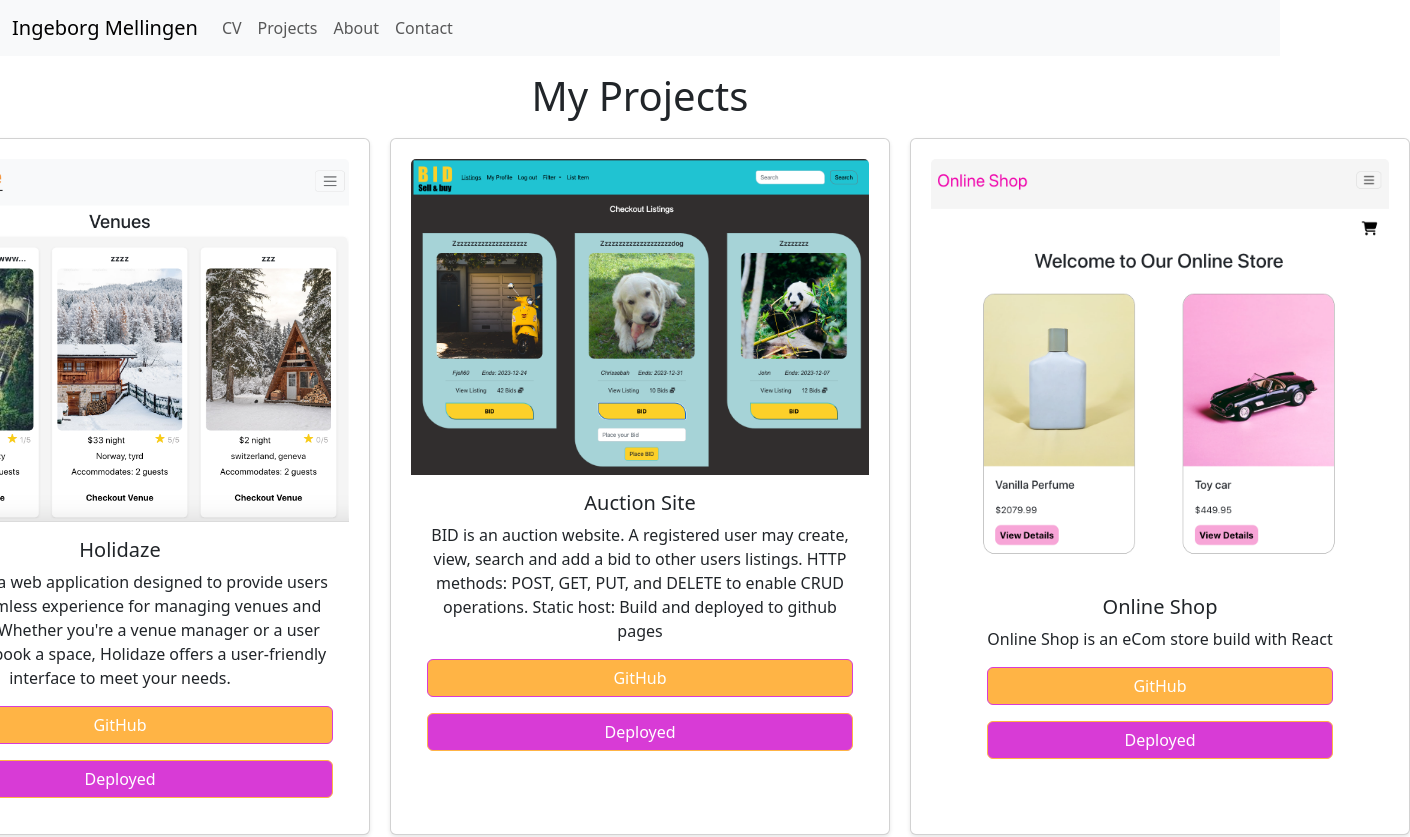
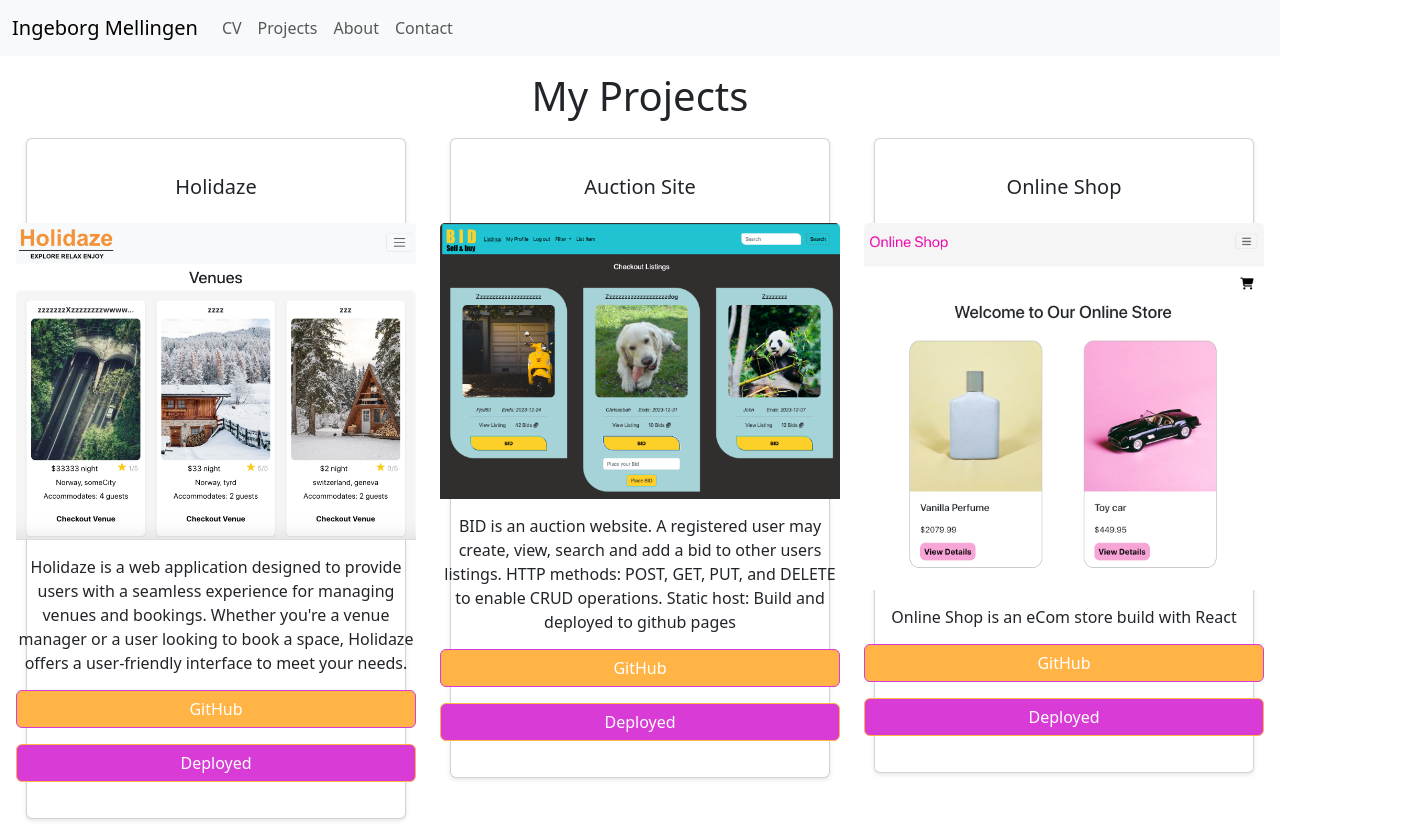
Before and after one commit to Ingsy/Ingeborg-Mellingen, a React (Create React App) app in the folder ingeborgs-portfolio/: page /projects in a window 1280 px wide. Shown: the top 837 px of the page, 1410 px wide, since content can reach past the window. Built offline with nearby package versions, Linux system fonts and the light colour scheme.

Commit message:
update styles

```diff
--- a/ingeborgs-portfolio/src/pages/Projects/index.jsx
+++ b/ingeborgs-portfolio/src/pages/Projects/index.jsx
@@ -5,11 +5,13 @@ import Button from "react-bootstrap/Button";
 
 const Project = ({ logo, name, description, githubLink, deployedLink }) => {
   return (
-    <Card className={`${styles.project} col-sm-12 mb-4`}>
-      <Card.Img variant="top" src={logo} alt={name} />
+    <Card className={`${styles.project} mb-4`}>
       <Card.Body>
-        <Card.Title>{name}</Card.Title>
-        <Card.Text>{description}</Card.Text>
+        <Card.Title className={`${styles.largeTitle} mb-4 mt-0`}>
+          {name}
+        </Card.Title>
+        <Card.Img variant="top" src={logo} alt={name} />
+        <Card.Text className={styles.description}>{description}</Card.Text>
         <div className={styles.middleSection}>
           <Button
             className={`${styles.button} mb-3`}
--- a/ingeborgs-portfolio/src/pages/Projects/projectPage.jsx
+++ b/ingeborgs-portfolio/src/pages/Projects/projectPage.jsx
@@ -28,13 +28,14 @@ const ProjectsPage = () => {
       deployedLink: "https://glowing-quokka-a315eb.netlify.app/",
     },
   ];
-
   return (
     <div className="text-center m-3">
       <h1>My Projects</h1>
-      <div className="d-flex justify-content-center projects-list">
+      <div className="row justify-content-center">
         {projects.map((project, index) => (
-          <Project key={index} {...project} />
+          <div key={index} className="col-12 col-md-12 col-lg-4 mb-4">
+            <Project {...project} />
+          </div>
         ))}
       </div>
     </div>
--- a/ingeborgs-portfolio/src/pages/Projects/projects.module.css
+++ b/ingeborgs-portfolio/src/pages/Projects/projects.module.css
@@ -2,35 +2,18 @@
   border: 1px solid #ddd;
   padding: 20px;
   margin: 10px;
-  background-color: #dff9f9;
+  background-color: #f2f2f2;
   box-shadow: 0 2px 4px rgba(0, 0, 0, 0.1);
   display: flex;
   align-items: center;
   max-width: 500px;
 }
 
-.projectName {
-  font-size: 1.5rem;
-  font-weight: bold;
-}
-
-
-
-.projectDescription {
-  font-size: 1rem;
-  color: #333;
-  margin-left: 20px;
-  max-width: 400px;
-}
-.projectInfo {
-  flex: 1;
-  display: grid;
-  grid-template-columns: auto 1fr; /* Adjust column widths as needed */
-}
-
 .middleSection {
   display: flex;
   flex-direction: column;
+  justify-content: center;
+  width: 400px;
 }
 
 .projectLink {
@@ -57,3 +40,13 @@
   color: #fff;
   border-color: #ffb445 !important;
 }
+
+.largeTitle {
+  font-size: 35px;
+  margin: 10px;
+}
+
+.description {
+  margin-top: 15px;
+  margin-bottom: 15px;
+}
```
